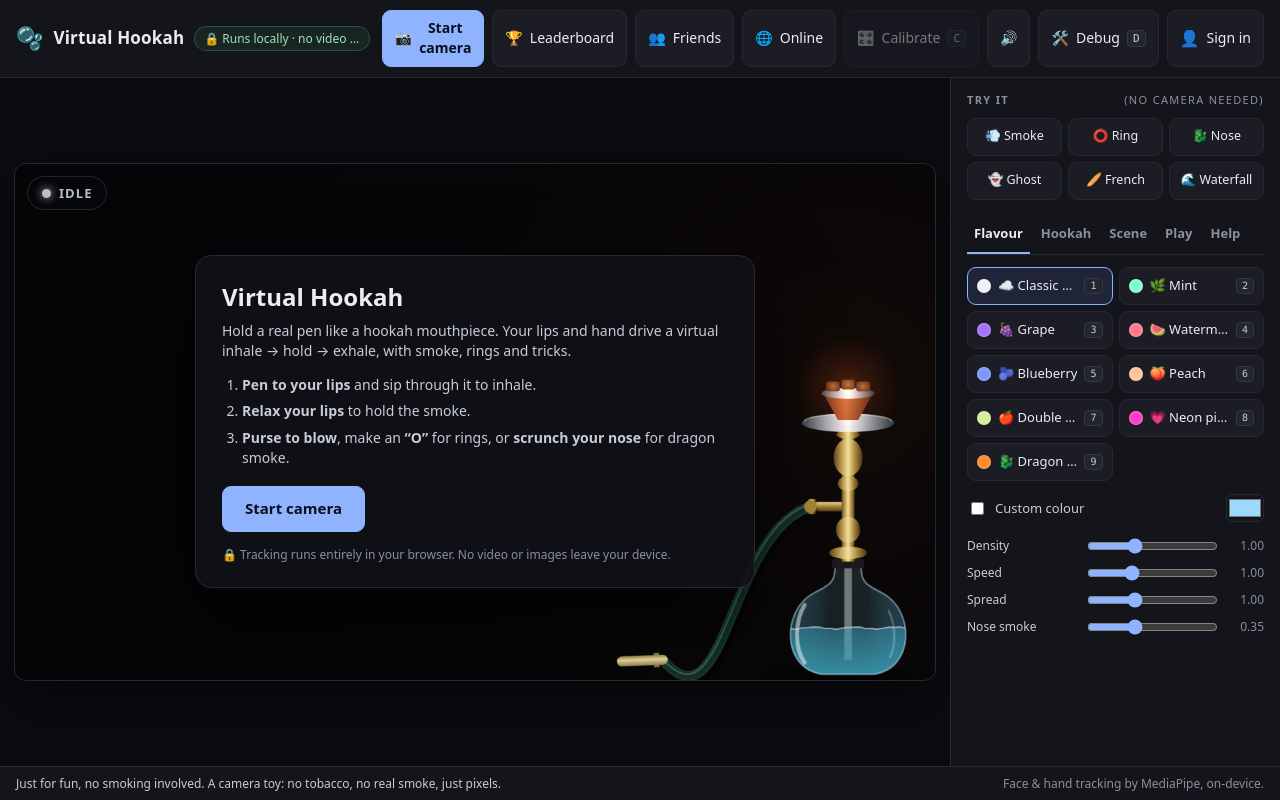
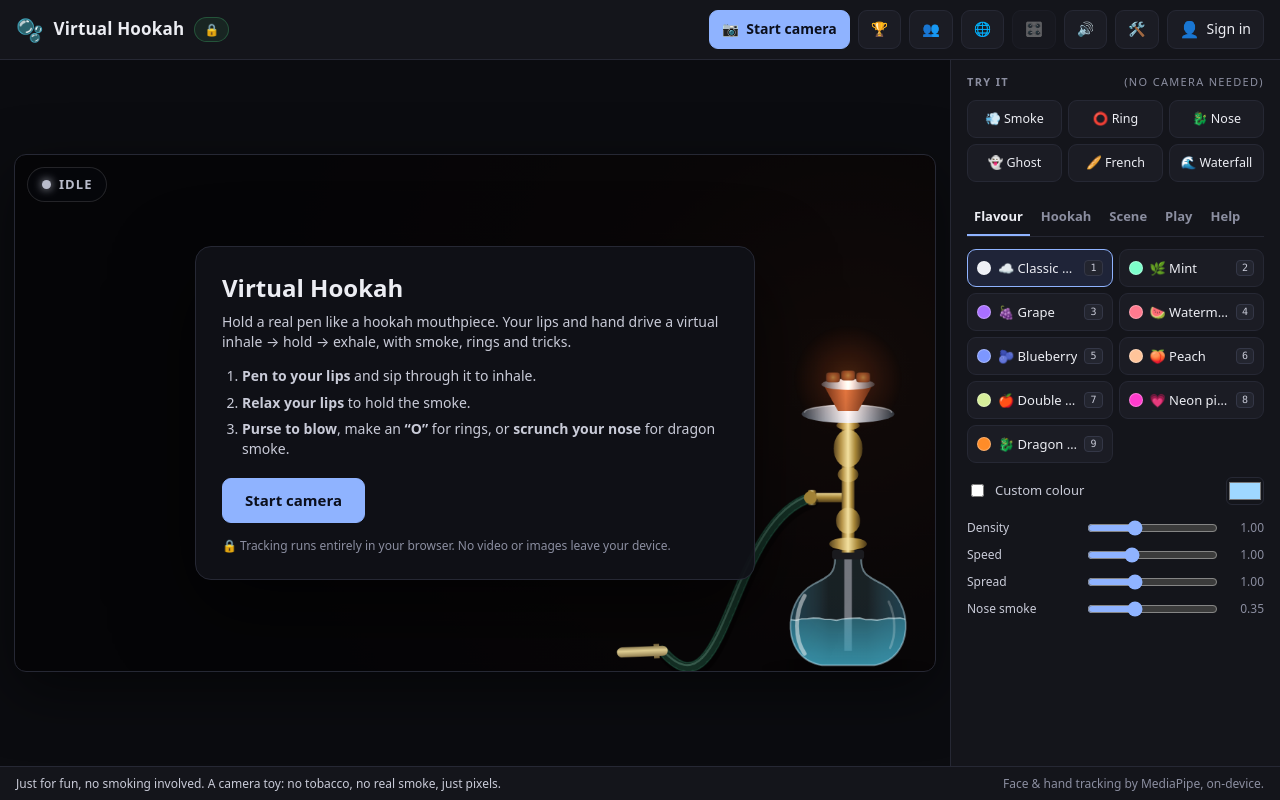
Before and after one commit to KaustubhzOP/hooka, a website built with Vite: page index.html in a window 1280 px wide. Built offline with nearby package versions, Linux system fonts and the light colour scheme; no server answers; animation ran at ten frames a second; what @mediapipe/tasks-vision would draw is missing.

Commit message:
Connect live Supabase project; docs; header tidy
Migration applied to the project and verified live (DB test suite in a
rolled-back transaction, two-browser end-to-end run: sign-in, usernames,
friends, room invite/join, video call, pass-the-hookah match, leaderboard).
Auth redirect URLs set for local dev, minimum password length 8.

Co-Authored-By: Claude Opus 5.5 <noreply@anthropic.com>
Claude-Session: https://claude.ai/code/session_01GCshjYntatK36xe67LiiQH

```diff
--- a/src/style.css
+++ b/src/style.css
@@ -310,3 +310,6 @@ body.inCall .tiles { display: flex; gap: 10px; height: 26%; min-height: 120px; m
   .hideSm { display: none; }
   .avatarGrid { grid-template-columns: repeat(5, 1fr); }
 }
+@media (max-width: 1560px) { .ptxt { display: none; } }
+@media (max-width: 1400px) and (min-width: 1101px) { #boardBtn .lbl, #friendsBtn .lbl, #onlineBtn .lbl, #calBtn .lbl, #debugBtn .lbl, .actions kbd { display: none; } }
+.actions button { white-space: nowrap; }
```
Also changed, not shown: README.md.
